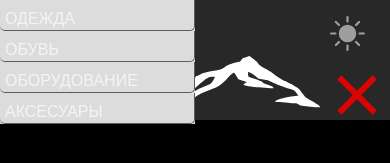
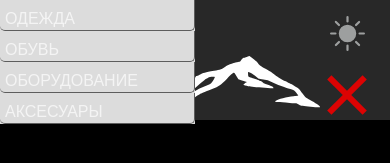
Before and after one commit to bogatyreva-olga/product-cards, a plain HTML site: page index.html in a window 390 px wide. Shown: the top 163 px of the page. Drawn offline with Linux system fonts and the light colour scheme.

Commit message:
add styles to mobile version menu

```diff
--- a/css/main.css
+++ b/css/main.css
@@ -407,7 +407,7 @@ html {
     content: "";
     position: absolute;
     top: 17px;
-    left: -20px;
+    left: -30px;
     width: 50px;
     height: 6px;
     background-color: #dc0303;
```
